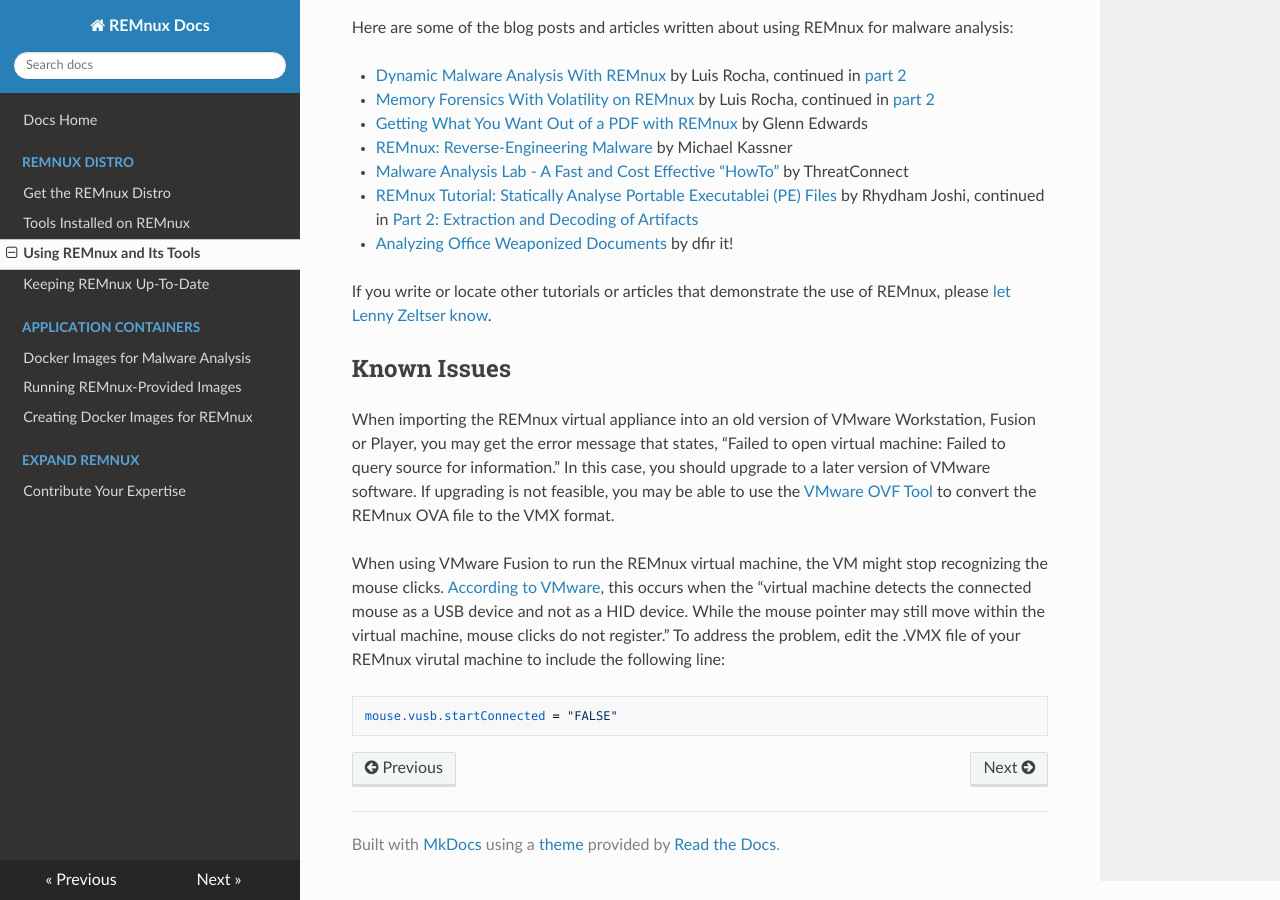
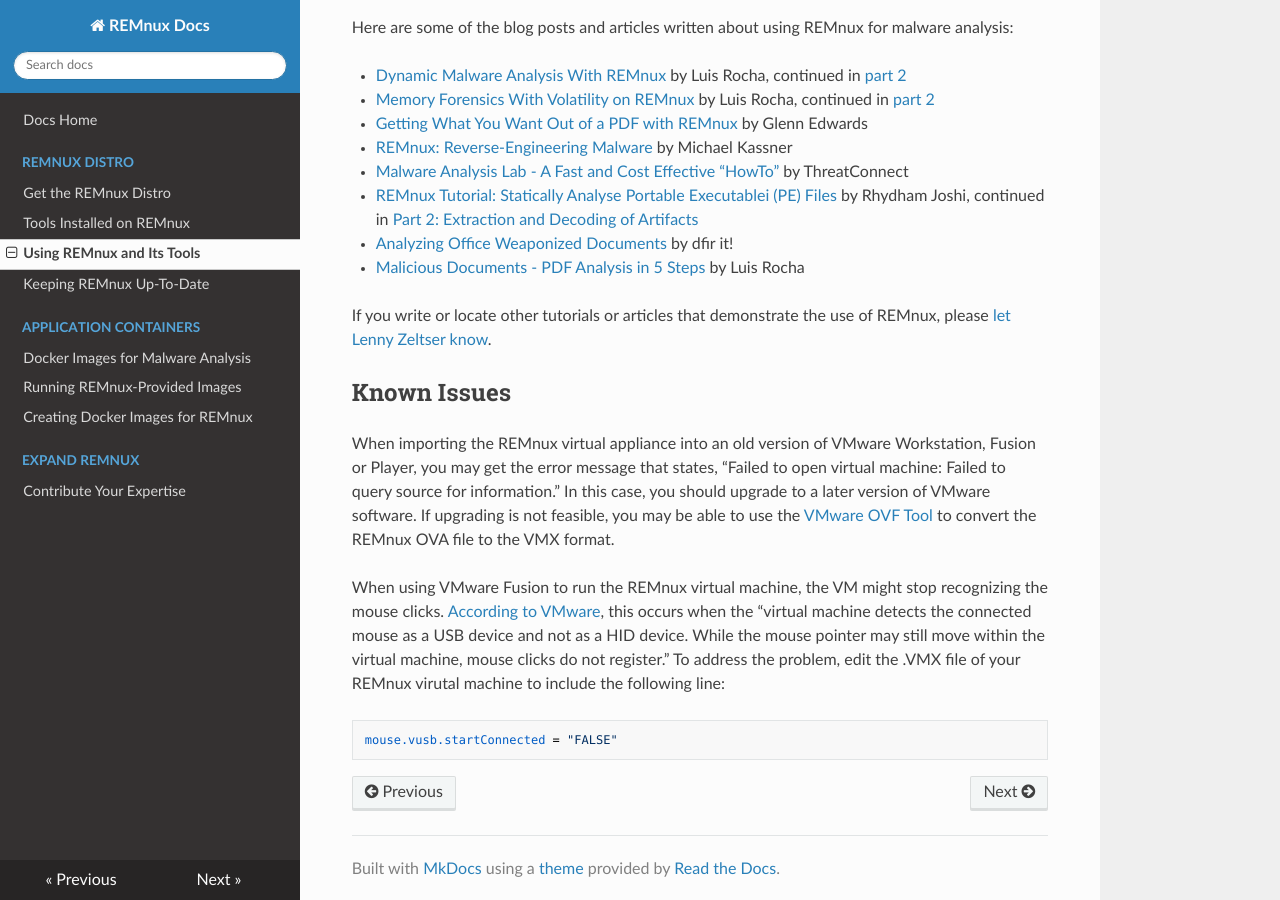
Before and after one commit to wzod/docs, an MkDocs documentation site: the page built from source/distro/use.md, in a window 1280 px wide and 900 px high, scrolled down 739 px. Built offline with MkDocs 1.6.1, drawn with Linux system fonts in a browser that asks for light colours; nearby versions of some CDN libraries; old or Windows-style settings are respelled for this version of MkDocs.

Commit message:
Added link to a PDF analysis article.

```diff
--- a/source/distro/use.md
+++ b/source/distro/use.md
@@ -27,6 +27,7 @@
 - [Malware Analysis Lab - A Fast and Cost Effective "HowTo"](http://www.cybersquared.com/2012/06/malware-analysis-lab-a-fast-and-cost-effective-howto/) by ThreatConnect
 - [REMnux Tutorial: Statically Analyse Portable Executablei (PE) Files](http://www.slideshare.net/RhydhamJoshi/remnux-tutorial1-statically-analyse-portable-executablepe-files) by Rhydham Joshi, continued in [Part 2: Extraction and Decoding of Artifacts](http://www.slideshare.net/RhydhamJoshi/remnux-tutorial2-extraction-and-decoding-of-artifacts)
 - [Analyzing Office Weaponized Documents](https://dfir.it/blog/2015/06/17/analysts-handbook-analyzing-weaponized-documents/) by dfir it!
+- [Malicious Documents - PDF Analysis in 5 Steps](http://countuponsecurity.com/2014/09/22/malicious-documents-pdf-analysis-in-5-steps/) by Luis Rocha
 
 If you write or locate other tutorials or articles that demonstrate the use of REMnux, please [let Lenny Zeltser know](https://zeltser.com/contact/).
 
```
